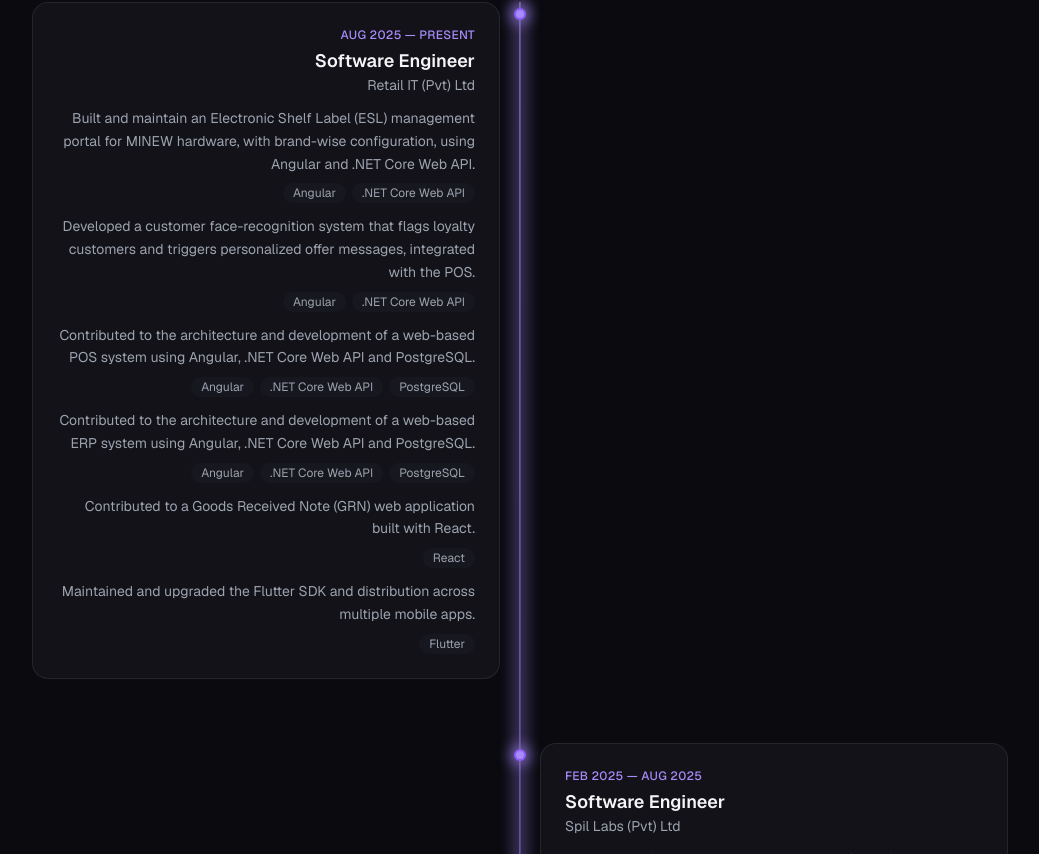
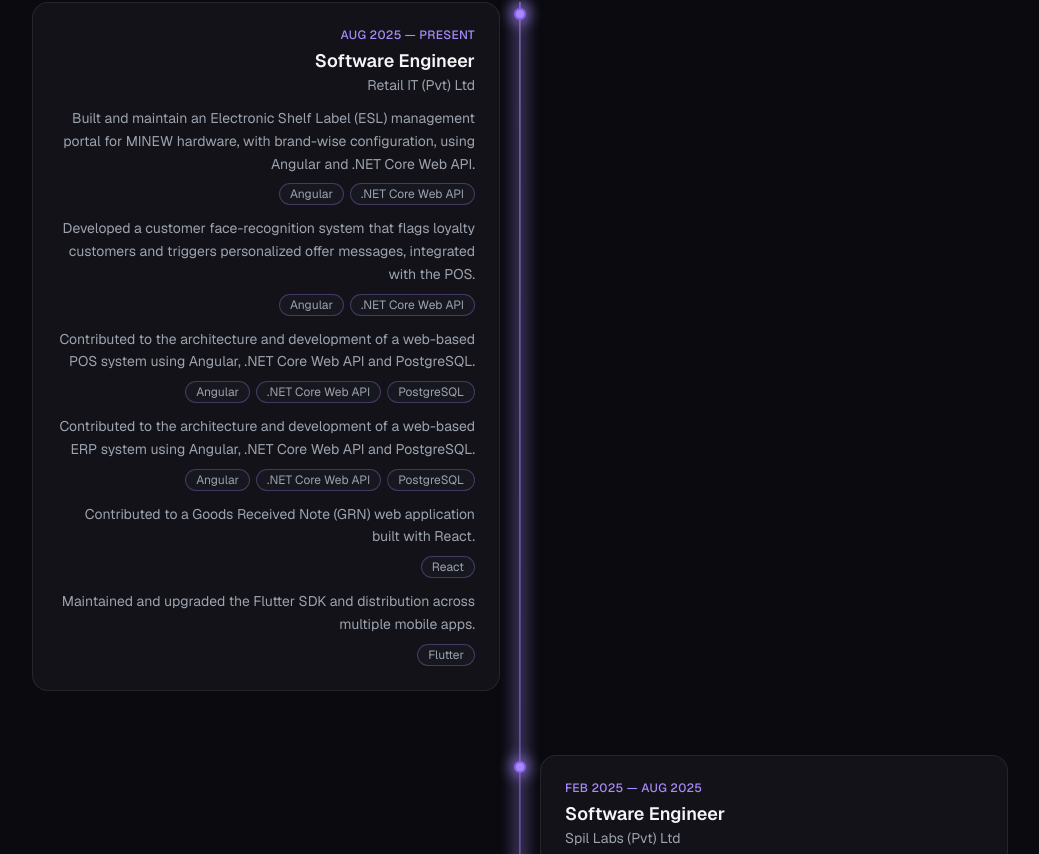
Before and after one commit to CharunaDev/charuna-portfolio, a Next.js app: page / in a window 1280 px wide. Shown: the part 1926-2780 px from the top of the page, without its empty margins (120-1159 px from the left). Built offline with nearby package versions, Linux system fonts and the light colour scheme; no server answers.

Commit message:
add purple border

```diff
--- a/src/components/Experience/TimelineItem.tsx
+++ b/src/components/Experience/TimelineItem.tsx
@@ -48,7 +48,7 @@
                     {point.tags.map((tag) => (
                       <li
                         key={tag}
-                        className="bg-surface-elevated text-muted rounded-full px-2.5 py-0.5 text-xs"
+                        className="bg-surface-elevated text-muted border-accent/30 rounded-full border px-2.5 py-0.5 text-xs"
                       >
                         {tag}
                       </li>
```
